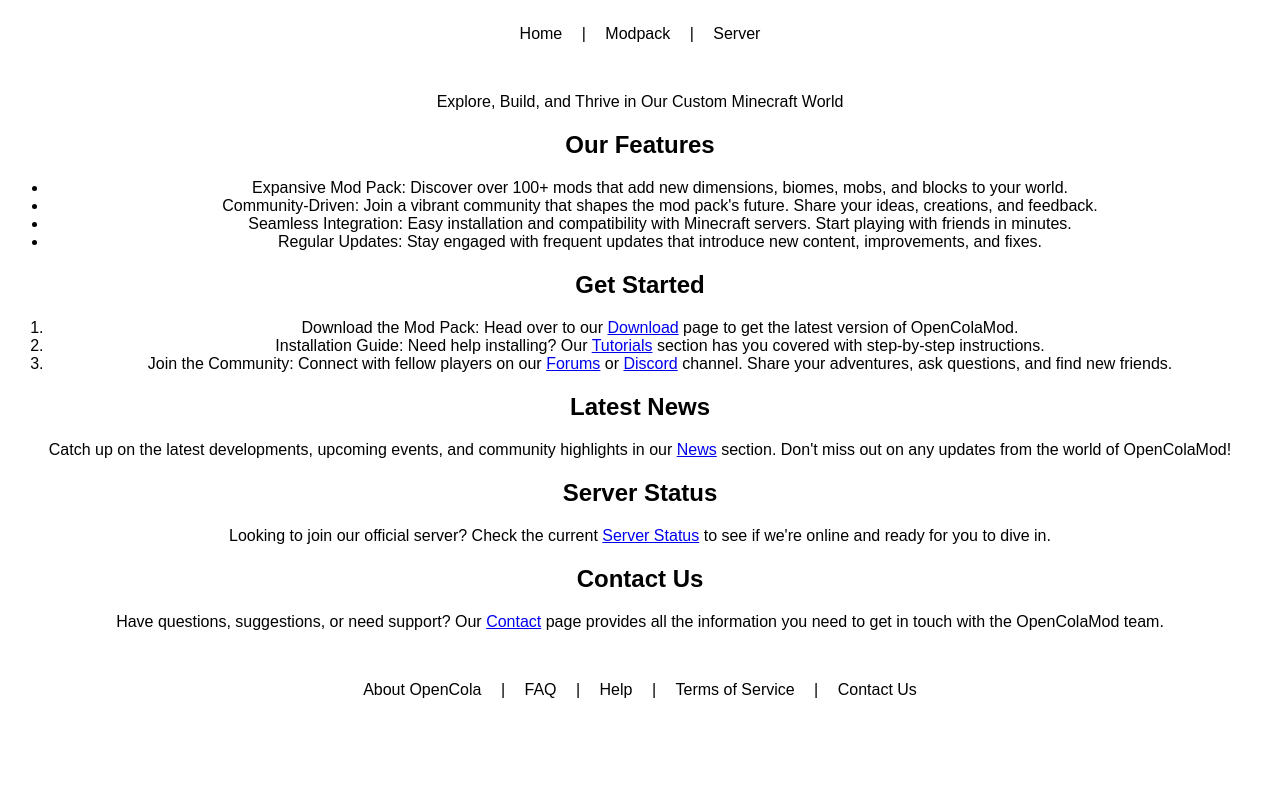
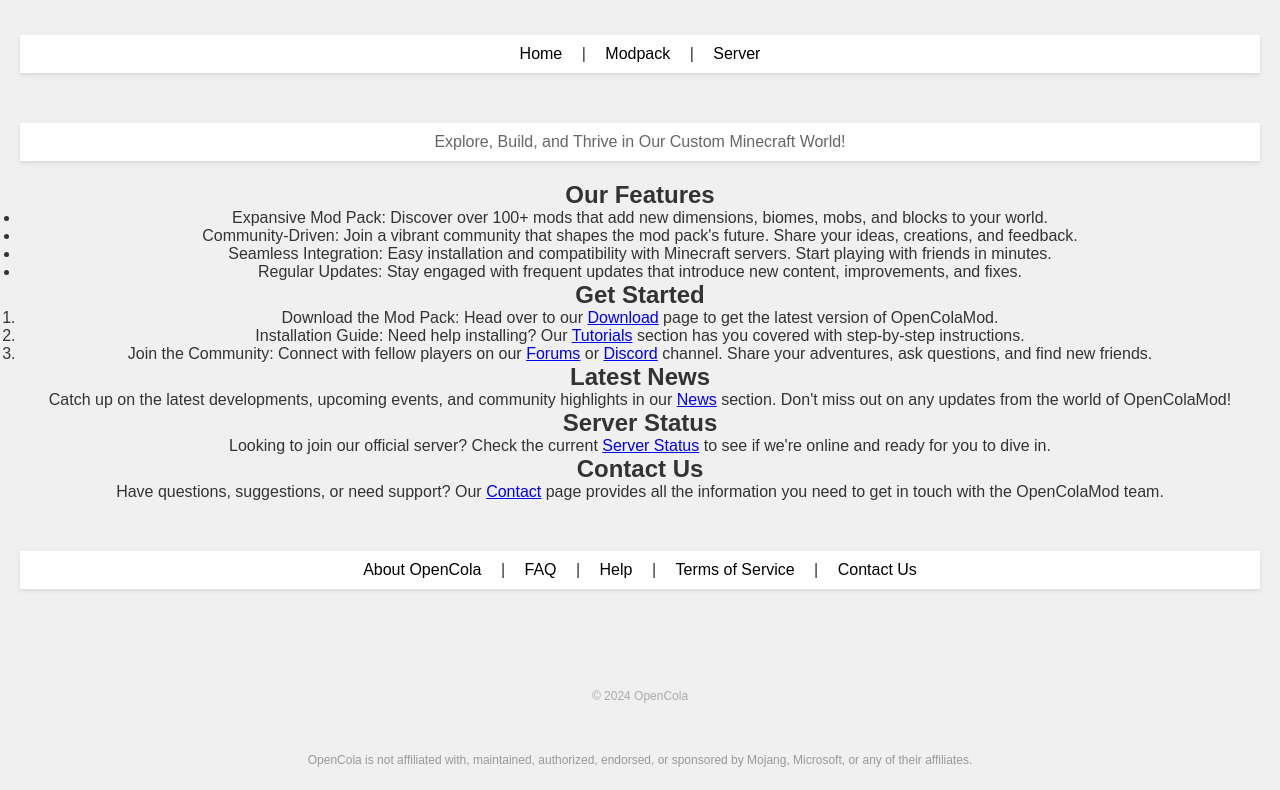
Before and after one commit to dlfoster311/dlfoster311.github.io, a plain HTML site: page index.html in a window 1280 px wide. Shown: the part 237-1027 px from the top of the page. Drawn offline with Linux system fonts and the light colour scheme.

Commit message:
Update index.html

```diff
--- a/index.html
+++ b/index.html
@@ -4,6 +4,7 @@
 <meta charset="UTF-8">
 <meta name="viewport" content="width=device-width, initial-scale=1.0">
 <title>OpenCola</title>
+<link rel="stylesheet" href="style.css">
 <style>
   body {
     text-align: center;
@@ -48,7 +49,7 @@
 
   <!-- New middle content section -->
   <div class="middle-content">
-    <p>Explore, Build, and Thrive in Our Custom Minecraft World</p>
+    <p>Explore, Build, and Thrive in Our Custom Minecraft World!</p>
   </div>
 
     <section id="features">
```
